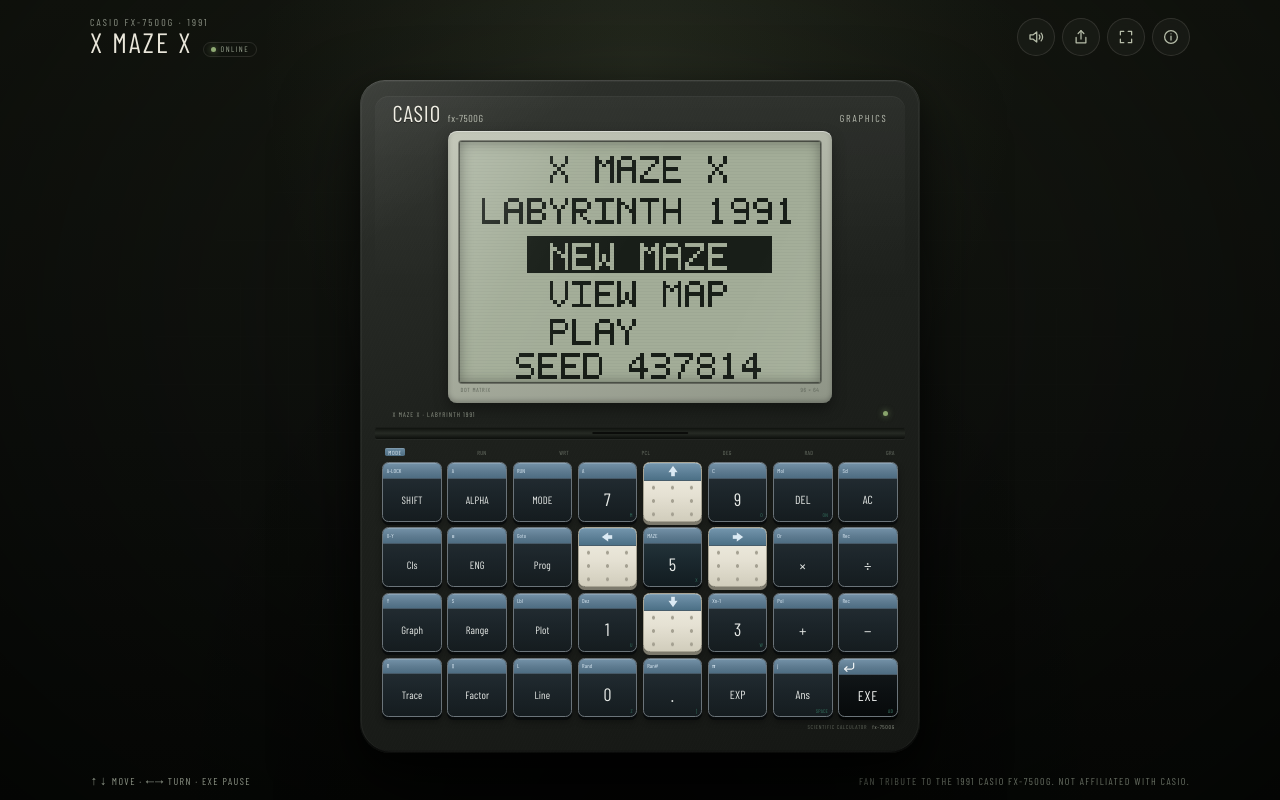
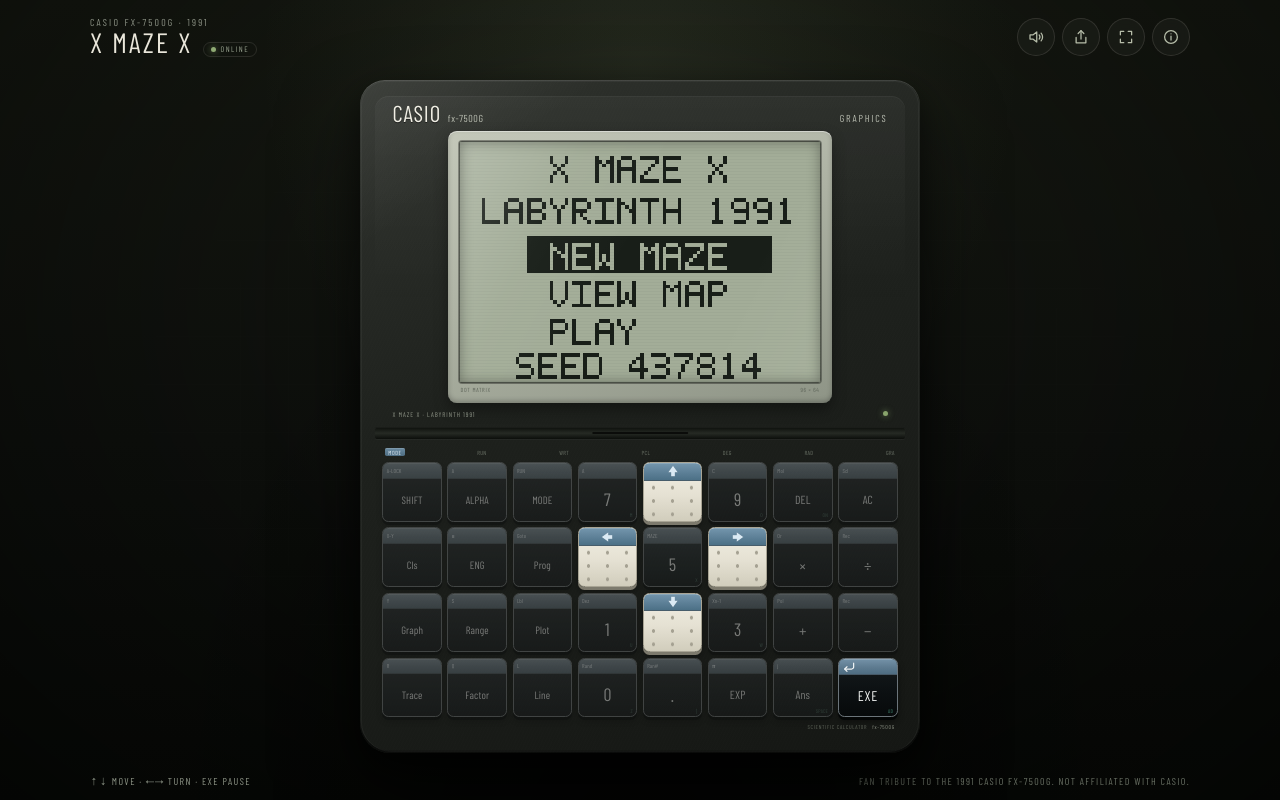
Before and after one commit to hipe-0/x-maze-x-labyrinth, a React (Vite) app: page / in a window 1280 px wide. Built offline with nearby package versions, Linux system fonts and the light colour scheme.

Commit message:
Fade the inactive keypad keys

```diff
--- a/src/ui/calculator.css
+++ b/src/ui/calculator.css
@@ -376,6 +376,8 @@
     0 0.52cqw 0 #090c0d,
     0 0.8cqw 1.2cqw rgba(0, 0, 0, 0.35),
     inset 0 0.15cqw 0 rgba(255, 255, 255, 0.07);
+  opacity: 0.46;
+  filter: saturate(0.45);
 }
 
 .key--num .key__legend {
```
Also changed, not shown: 2 other files (tests, documents, lock files or other folders).
